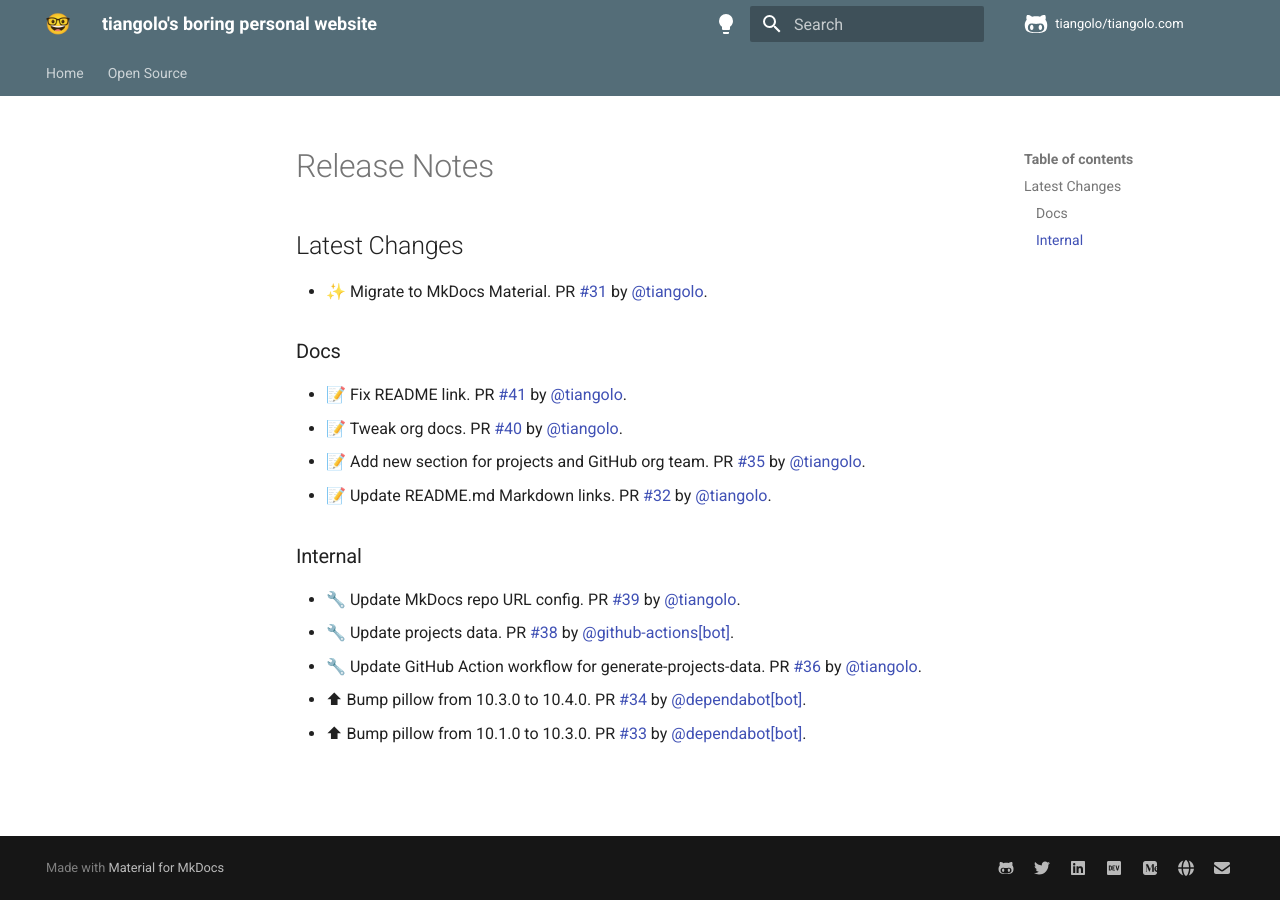
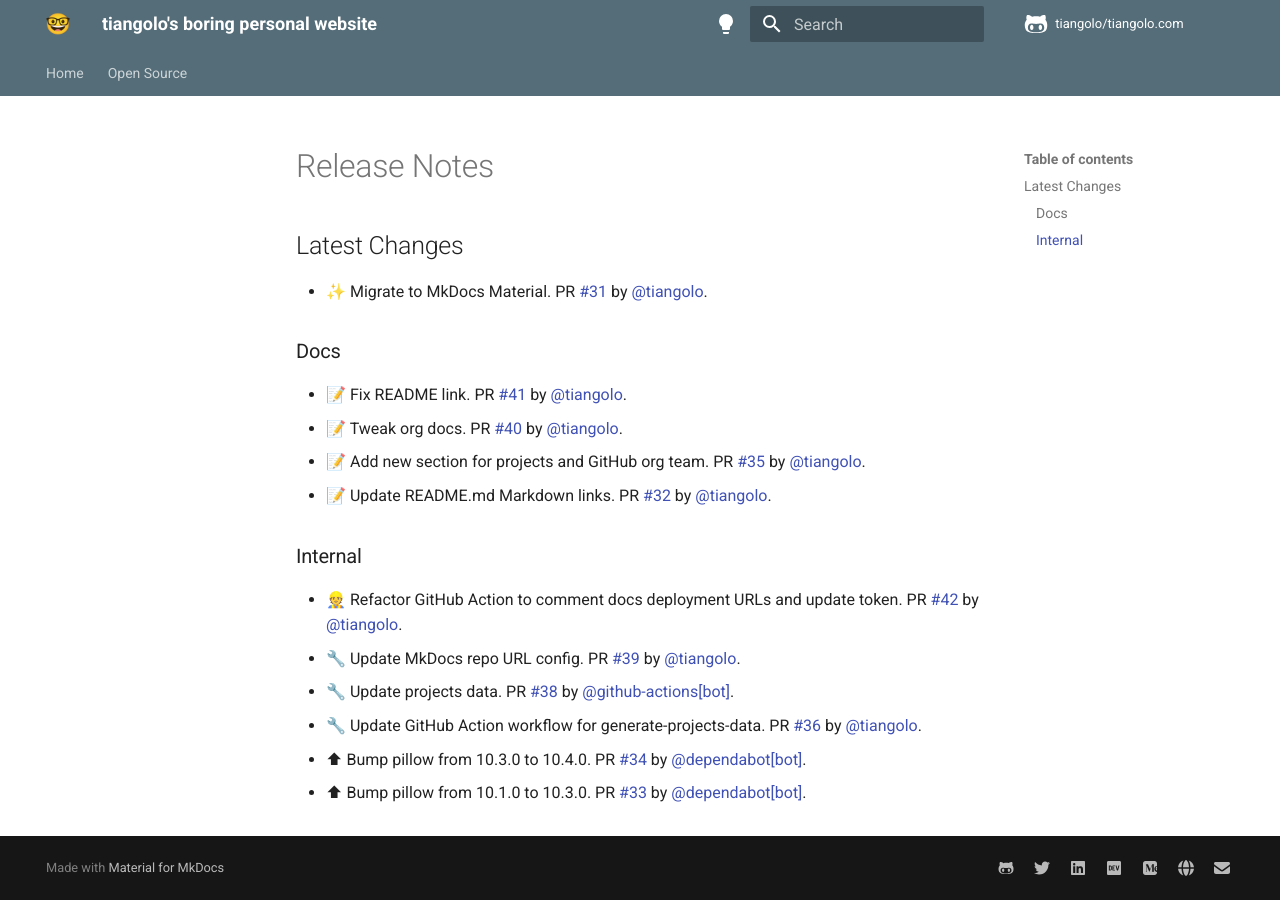
Before and after one commit to tiangolo/tiangolo.com, an MkDocs documentation site: the page built from docs/release-notes.md, in a window 1280 px wide. Built offline with MkDocs 1.6.1 and Material for MkDocs 9.7.7, drawn with Linux system fonts in a browser that asks for light colours; comment, search, counter and statistics services are not loaded.

Commit message:
📝 Update release notes

```diff
--- a/docs/release-notes.md
+++ b/docs/release-notes.md
@@ -13,6 +13,7 @@
 
 ### Internal
 
+* 👷 Refactor GitHub Action to comment docs deployment URLs and update token. PR [#42](https://github.com/tiangolo/tiangolo.com/pull/42) by [@tiangolo](https://github.com/tiangolo).
 * 🔧 Update MkDocs repo URL config. PR [#39](https://github.com/tiangolo/tiangolo.com/pull/39) by [@tiangolo](https://github.com/tiangolo).
 * 🔧 Update projects data. PR [#38](https://github.com/tiangolo/tiangolo.com/pull/38) by [@github-actions[bot]](https://github.com/apps/github-actions).
 * 🔧 Update GitHub Action workflow for generate-projects-data. PR [#36](https://github.com/tiangolo/tiangolo.com/pull/36) by [@tiangolo](https://github.com/tiangolo).
```
